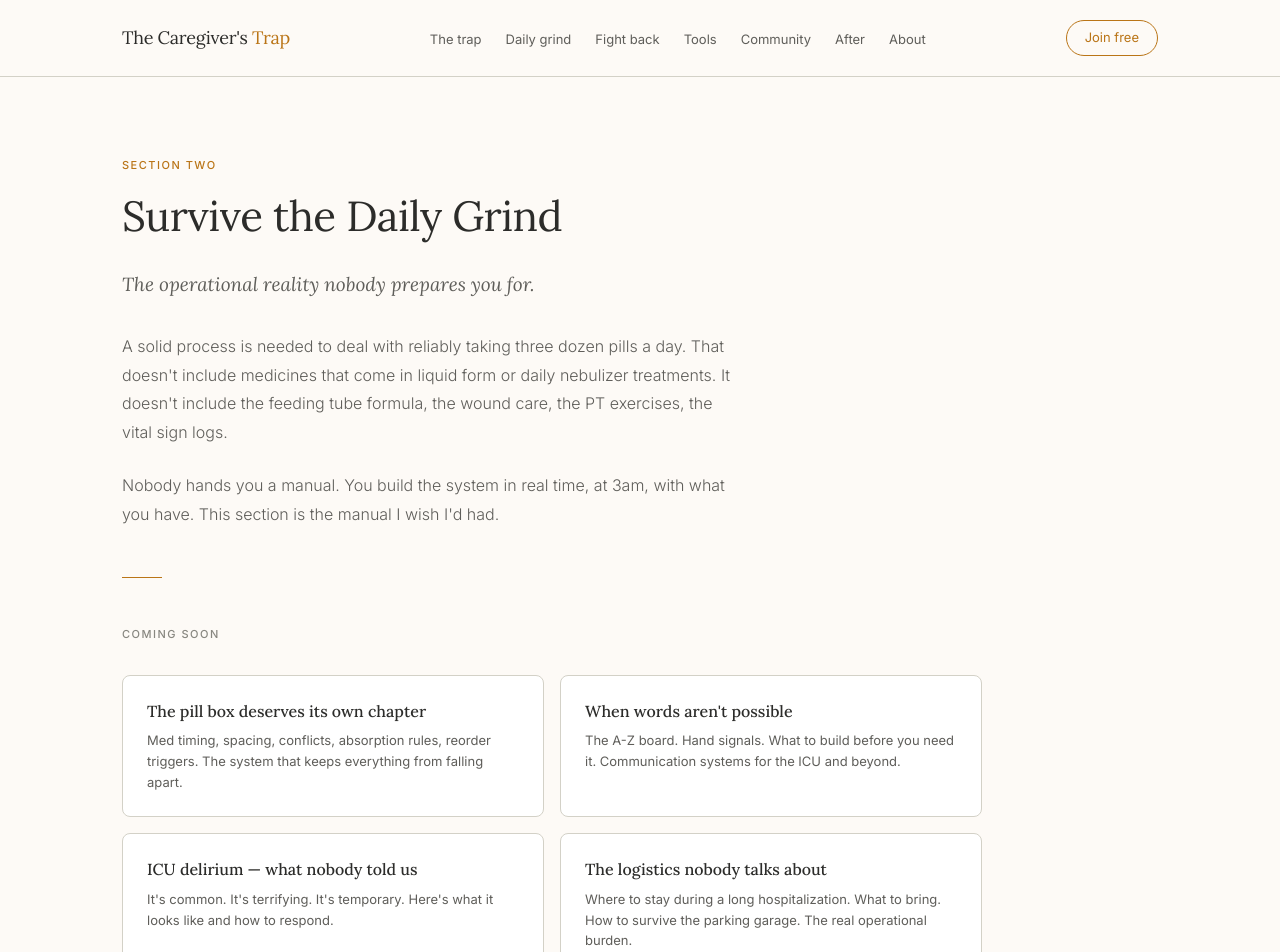
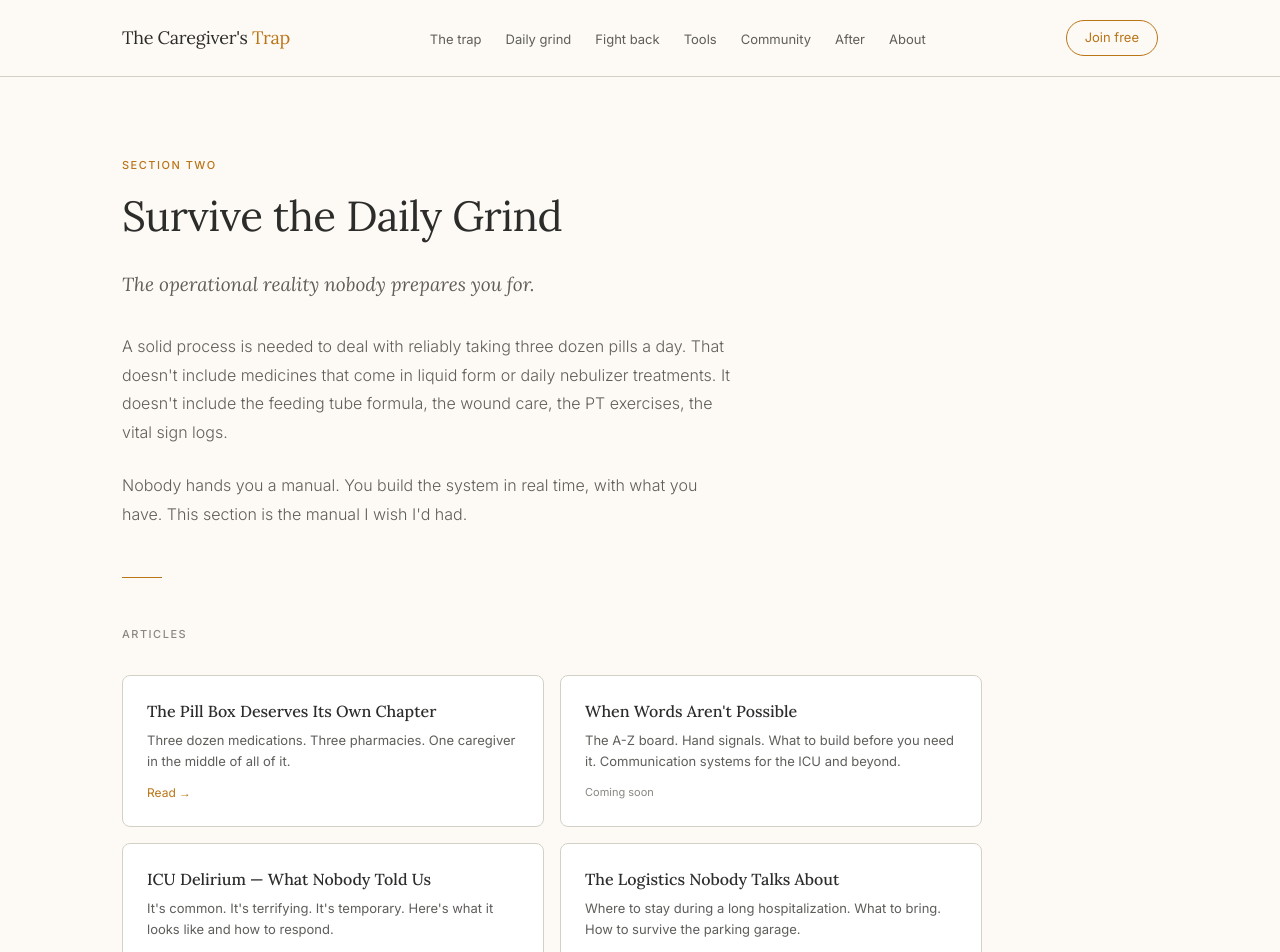
Before and after one commit to caseywsj/caregivertrap, a Next.js app: page /daily-grind in a window 1280 px wide. Shown: the top 952 px of the page. Built offline with nearby package versions, Linux system fonts and the light colour scheme.

Commit message:
Update Daily Grind section page with article links

```diff
--- a/app/daily-grind/page.tsx
+++ b/app/daily-grind/page.tsx
@@ -1,3 +1,4 @@
+"use client";
 import Nav from "../../components/Nav";
 import Footer from "../../components/Footer";
 import JoinCTA from "../../components/JoinCTA";
@@ -7,6 +8,7 @@ export default function DailyGrind() {
     <main style={{ fontFamily: "'Inter', sans-serif", background: "#FDFAF6", color: "#2C2C2A", minHeight: "100vh" }}>
       <Nav />
       <div style={{ maxWidth: "1100px", margin: "0 auto" }}>
+
         <section style={{ padding: "5rem 2rem 3rem", maxWidth: "680px" }}>
           <p style={{ fontSize: "11px", letterSpacing: "1.5px", textTransform: "uppercase" as const, color: "#BA7517", marginBottom: "1rem", fontWeight: 500 }}>
             Section two
@@ -21,7 +23,7 @@ export default function DailyGrind() {
             A solid process is needed to deal with reliably taking three dozen pills a day. That doesn&apos;t include medicines that come in liquid form or daily nebulizer treatments. It doesn&apos;t include the feeding tube formula, the wound care, the PT exercises, the vital sign logs.
           </p>
           <p style={{ fontSize: "16px", lineHeight: 1.8, color: "#5F5E5A", fontWeight: 300 }}>
-            Nobody hands you a manual. You build the system in real time, at 3am, with what you have. This section is the manual I wish I&apos;d had.
+            Nobody hands you a manual. You build the system in real time, with what you have. This section is the manual I wish I&apos;d had.
           </p>
         </section>
 
@@ -29,21 +31,36 @@ export default function DailyGrind() {
 
         <section style={{ padding: "0 2rem 4rem" }}>
           <p style={{ fontSize: "11px", letterSpacing: "1.5px", textTransform: "uppercase" as const, color: "#888780", marginBottom: "2rem", fontWeight: 500 }}>
-            Coming soon
+            Articles
           </p>
           <div style={{ display: "grid", gridTemplateColumns: "repeat(auto-fit, minmax(280px, 1fr))", gap: "1rem", maxWidth: "860px" }}>
             {[
-              { title: "The pill box deserves its own chapter", desc: "Med timing, spacing, conflicts, absorption rules, reorder triggers. The system that keeps everything from falling apart." },
-              { title: "When words aren't possible", desc: "The A-Z board. Hand signals. What to build before you need it. Communication systems for the ICU and beyond." },
-              { title: "ICU delirium — what nobody told us", desc: "It's common. It's terrifying. It's temporary. Here's what it looks like and how to respond." },
-              { title: "The logistics nobody talks about", desc: "Where to stay during a long hospitalization. What to bring. How to survive the parking garage. The real operational burden." },
-              { title: "Indoor cameras and home safety", desc: "The tools that buy back peace of mind. Cameras, grab bars, supplies to have before you need them." },
-              { title: "It's all about the poop", desc: "Nobody writes about this. You deal with more than you think — and it's okay. Humor and humility required." },
+              { title: "The Pill Box Deserves Its Own Chapter", desc: "Three dozen medications. Three pharmacies. One caregiver in the middle of all of it.", href: "/daily-grind/pillbox" },
+              { title: "When Words Aren't Possible", desc: "The A-Z board. Hand signals. What to build before you need it. Communication systems for the ICU and beyond.", href: null },
+              { title: "ICU Delirium — What Nobody Told Us", desc: "It's common. It's terrifying. It's temporary. Here's what it looks like and how to respond.", href: null },
+              { title: "The Logistics Nobody Talks About", desc: "Where to stay during a long hospitalization. What to bring. How to survive the parking garage.", href: null },
+              { title: "Indoor Cameras and Home Safety", desc: "The tools that buy back peace of mind. Cameras, grab bars, supplies to have before you need them.", href: null },
+              { title: "It's All About the Poop", desc: "Nobody writes about this. You deal with more than you think — and it's okay. Humor and humility required.", href: null },
             ].map((item, i) => (
-              <div key={i} style={{ padding: "1.5rem", border: "0.5px solid #D3D1C7", borderRadius: "8px", background: "#fff" }}>
-                <p style={{ fontFamily: "'Lora', serif", fontSize: "16px", fontWeight: 500, color: "#2C2C2A", marginBottom: "0.5rem", lineHeight: 1.4 }}>{item.title}</p>
-                <p style={{ fontSize: "13px", color: "#5F5E5A", lineHeight: 1.6 }}>{item.desc}</p>
-              </div>
+              item.href ? (
+                <a key={i} href={item.href} style={{ textDecoration: "none" }}>
+                  <div
+                    style={{ padding: "1.5rem", border: "0.5px solid #D3D1C7", borderRadius: "8px", background: "#fff", cursor: "pointer" }}
+                    onMouseEnter={(e) => (e.currentTarget as HTMLDivElement).style.borderColor = "#BA7517"}
+                    onMouseLeave={(e) => (e.currentTarget as HTMLDivElement).style.borderColor = "#D3D1C7"}
+                  >
+                    <p style={{ fontFamily: "'Lora', serif", fontSize: "16px", fontWeight: 500, color: "#2C2C2A", marginBottom: "0.5rem", lineHeight: 1.4 }}>{item.title}</p>
+                    <p style={{ fontSize: "13px", color: "#5F5E5A", lineHeight: 1.6, marginBottom: "0.75rem" }}>{item.desc}</p>
+                    <p style={{ fontSize: "12px", color: "#BA7517" }}>Read →</p>
+                  </div>
+                </a>
+              ) : (
+                <div key={i} style={{ padding: "1.5rem", border: "0.5px solid #D3D1C7", borderRadius: "8px", background: "#fff" }}>
+                  <p style={{ fontFamily: "'Lora', serif", fontSize: "16px", fontWeight: 500, color: "#2C2C2A", marginBottom: "0.5rem", lineHeight: 1.4 }}>{item.title}</p>
+                  <p style={{ fontSize: "13px", color: "#5F5E5A", lineHeight: 1.6, marginBottom: "0.75rem" }}>{item.desc}</p>
+                  <p style={{ fontSize: "11px", color: "#888780" }}>Coming soon</p>
+                </div>
+              )
             ))}
           </div>
         </section>
@@ -52,12 +69,13 @@ export default function DailyGrind() {
 
         <section style={{ padding: "3rem 2rem 4rem", maxWidth: "580px" }}>
           <blockquote style={{ fontFamily: "'Lora', serif", fontSize: "15px", fontStyle: "italic", lineHeight: 1.8, color: "#5F5E5A", paddingLeft: "1.25rem", borderLeft: "2px solid #BA7517", marginBottom: "0.75rem" }}>
-            &ldquo;The other catastrophe on day one was the feeding tube connector was the wrong one. After an hour of customer support basically calling me an idiot, I convinced them that they really did provide us with the wrong tubes. Chalk it up to another example of when I was right and they were wrong.&rdquo;
+            &ldquo;The other catastrophe on day one was the feeding tube connector was the wrong one. After an hour of customer support basically calling me an idiot, I convinced them that they really did provide us with the wrong tubes.&rdquo;
           </blockquote>
           <cite style={{ fontSize: "11px", color: "#888780", paddingLeft: "1.25rem", display: "block", fontStyle: "normal" }}>
             — Casey King, CaringBridge 2023
           </cite>
         </section>
+
       </div>
       <Footer />
     </main>
```
